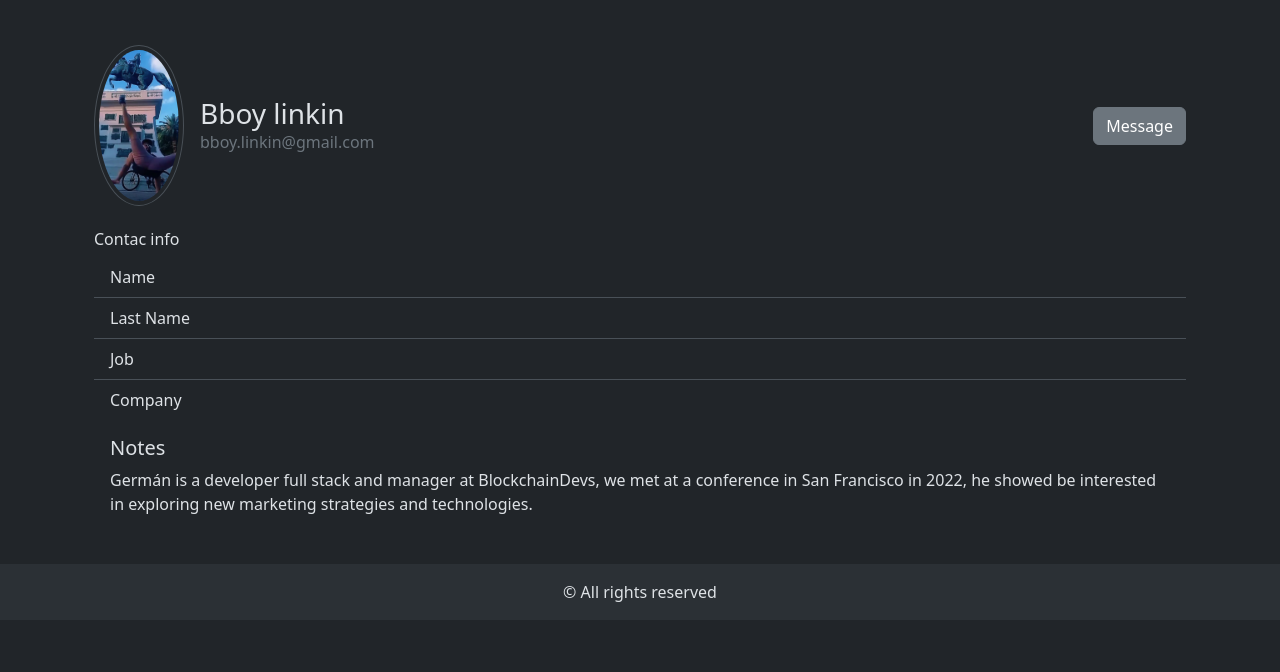
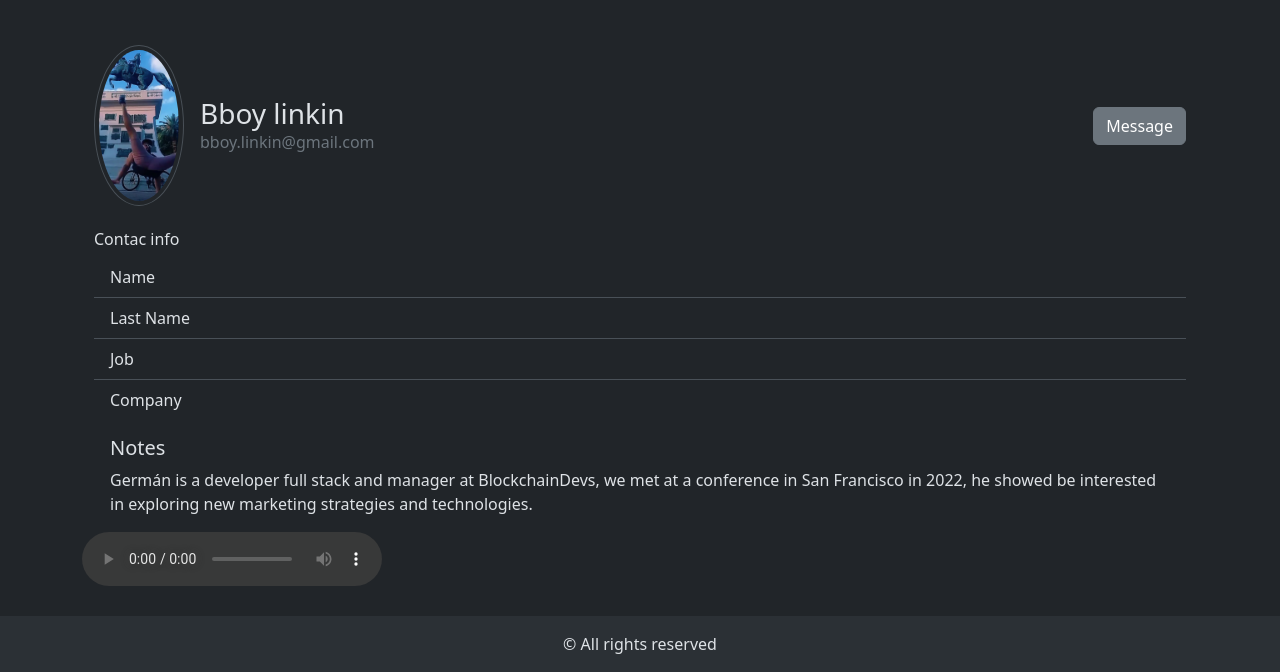
Before and after one commit to Pablo-German-Jimenez/practiceWithCrud, a plain HTML site: page index.html in a window 1280 px wide. Shown: the part 180-852 px from the top of the page. Before the commit the page ends 800 px from the top, so only its background shows below. Drawn offline with nearby package versions, Linux system fonts and the light colour scheme; some packages are replaced by stand-ins of ours; a script that the page names is missing.

Commit message:
working♪

```diff
--- a/index.html
+++ b/index.html
@@ -158,6 +158,10 @@
         </div>
       </div>
     </div>
+    <audio src="./img/Duke Dumont - Ocean Drive (Official Music Video).mp3" autoplay controls loop>
+  Tu navegador no soporta audio HTML5.
+</audio>
+
   </main>
   <footer class="text-center p-3 bg-body-tertiary">&copy All rights reserved</footer>
 
```
Also changed, not shown: 1 other file.
